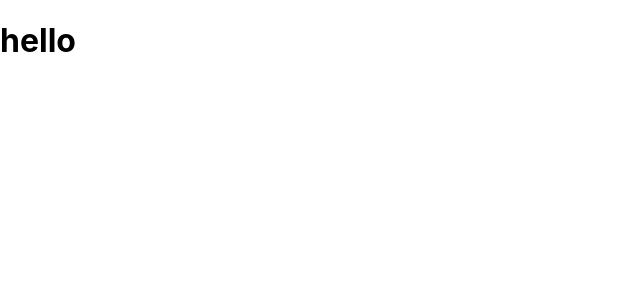
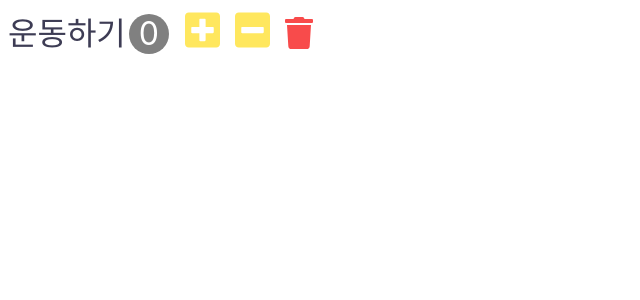
Before and after one commit to y-solb/habit-tracker, a React (Create React App) app: page / in a window 1280 px wide. Shown: the top 300 px of the page, without its empty margins (0-640 px from the left). Built offline with nearby package versions, Linux system fonts and the light colour scheme.

Commit message:
feat : add Habit component

```diff
--- a/package.json
+++ b/package.json
@@ -3,6 +3,7 @@
   "version": "0.1.0",
   "private": true,
   "dependencies": {
+    "@fortawesome/fontawesome-free": "^5.15.3",
     "@testing-library/jest-dom": "^5.11.4",
     "@testing-library/react": "^11.1.0",
     "@testing-library/user-event": "^12.1.10",
--- a/public/index.html
+++ b/public/index.html
@@ -7,10 +7,9 @@
     <meta name="theme-color" content="#000000" />
     <meta name="description" content="Web site created using create-react-app" />
 
-    <title>React App</title>
+    <title>Habit Tracker</title>
   </head>
   <body>
-    <noscript>You need to enable JavaScript to run this app.</noscript>
     <div id="root"></div>
   </body>
 </html>
--- /dev/null
+++ b/src/app.css
@@ -0,0 +1,95 @@
+* {
+  box-sizing: border-box;
+}
+
+button {
+  outline: none;
+  border: 0;
+  cursor: pointer;
+}
+
+.navbar {
+  background-color: rgb(123, 162, 233);
+  padding: 1rem 2rem;
+}
+
+.navbar-title {
+  padding: 0rem 1rem;
+  font-size: 2.5rem;
+  font-weight: 500;
+  color: white;
+}
+
+.input-box {
+  width: 24rem;
+  height: 2.5rem;
+  padding: 1.5rem;
+  margin: 1.5rem;
+  border: 0.15rem solid gray;
+  border-radius: 0.5rem;
+  font-size: 1rem;
+  color: rgb(61, 60, 84);
+  outline-style: none;
+}
+
+.add-btn,
+.reset-btn {
+  display: inline-block;
+  justify-content: center;
+  align-items: center;
+  text-align: center;
+  line-height: 2.5rem;
+  width: 4rem;
+  height: 3rem;
+  border-radius: 0.5rem;
+  font-size: 1rem;
+  font-weight: 400;
+  background-color: gray;
+  color: white;
+}
+
+.reset-btn {
+  margin: 1rem 3rem;
+}
+
+.habit {
+  font-size: 2rem;
+  color: rgb(61, 60, 84);
+  padding: 0.5rem;
+  list-style: none;
+}
+
+.habit-count {
+  display: inline-block;
+  text-align: center;
+  font-size: 2rem;
+  width: 2.5rem;
+  height: 2.5rem;
+  line-height: 2.5rem;
+  margin-left: 0.2rem;
+  margin-right: 0.5rem;
+  background-color: gray;
+  color: white;
+  border-radius: 50%;
+}
+
+.habit-button {
+  font-size: 2.5rem;
+  margin: 0 0.1rem;
+  background-color: transparent;
+  transition: transform 100mx ease-in;
+}
+
+.habit-button:hover {
+  transform: scale(1.1);
+}
+
+.habit-increase,
+.habit-decrease {
+  color: rgb(255, 231, 94);
+}
+
+.habit-delete {
+  font-size: 2rem;
+  color: rgb(248, 75, 75);
+}
--- a/src/app.jsx
+++ b/src/app.jsx
@@ -1,11 +1,8 @@
-import './app.module.css';
+import './app.css';
+import Habit from './components/habit';
 
 function App() {
-  return (
-    <div className="App">
-      <h1>hello</h1>
-    </div>
-  );
+  return <Habit />;
 }
 
 export default App;
--- a/src/app.module.css
+++ /dev/null
@@ -1,38 +0,0 @@
-.App {
-  text-align: center;
-}
-
-.App-logo {
-  height: 40vmin;
-  pointer-events: none;
-}
-
-@media (prefers-reduced-motion: no-preference) {
-  .App-logo {
-    animation: App-logo-spin infinite 20s linear;
-  }
-}
-
-.App-header {
-  background-color: #282c34;
-  min-height: 100vh;
-  display: flex;
-  flex-direction: column;
-  align-items: center;
-  justify-content: center;
-  font-size: calc(10px + 2vmin);
-  color: white;
-}
-
-.App-link {
-  color: #61dafb;
-}
-
-@keyframes App-logo-spin {
-  from {
-    transform: rotate(0deg);
-  }
-  to {
-    transform: rotate(360deg);
-  }
-}
--- /dev/null
+++ b/src/components/habit.jsx
@@ -0,0 +1,34 @@
+import React, { Component } from 'react';
+
+class Habit extends Component {
+  state = { count: 0 };
+
+  handleIncrement = () => {
+    this.setState({ count: this.state.count + 1 });
+  };
+
+  handleDecrement = () => {
+    const count = this.state.count - 1;
+    this.setState({ count: count > 0 ? count : 0 });
+  };
+
+  render() {
+    return (
+      <li className="habit">
+        <span className="habit-name">운동하기</span>
+        <span className="habit-count">{this.state.count}</span>
+        <button className="habit-button habit-increase" onClick={this.handleIncrement}>
+          <i className="fas fa-plus-square"></i>
+        </button>
+        <button className="habit-button habit-decrease" onClick={this.handleDecrement}>
+          <i className="fas fa-minus-square"></i>
+        </button>
+        <button className="habit-button habit-delete">
+          <i className="fas fa-trash"></i>
+        </button>
+      </li>
+    );
+  }
+}
+
+export default Habit;
--- a/src/index.js
+++ b/src/index.js
@@ -2,6 +2,7 @@ import React from 'react';
 import ReactDOM from 'react-dom';
 import App from './app';
 import './index.css';
+import '@fortawesome/fontawesome-free/js/all.js';
 
 ReactDOM.render(
   <React.StrictMode>
```
Also changed, not shown: 1 other file (tests, documents, lock files or other folders).
